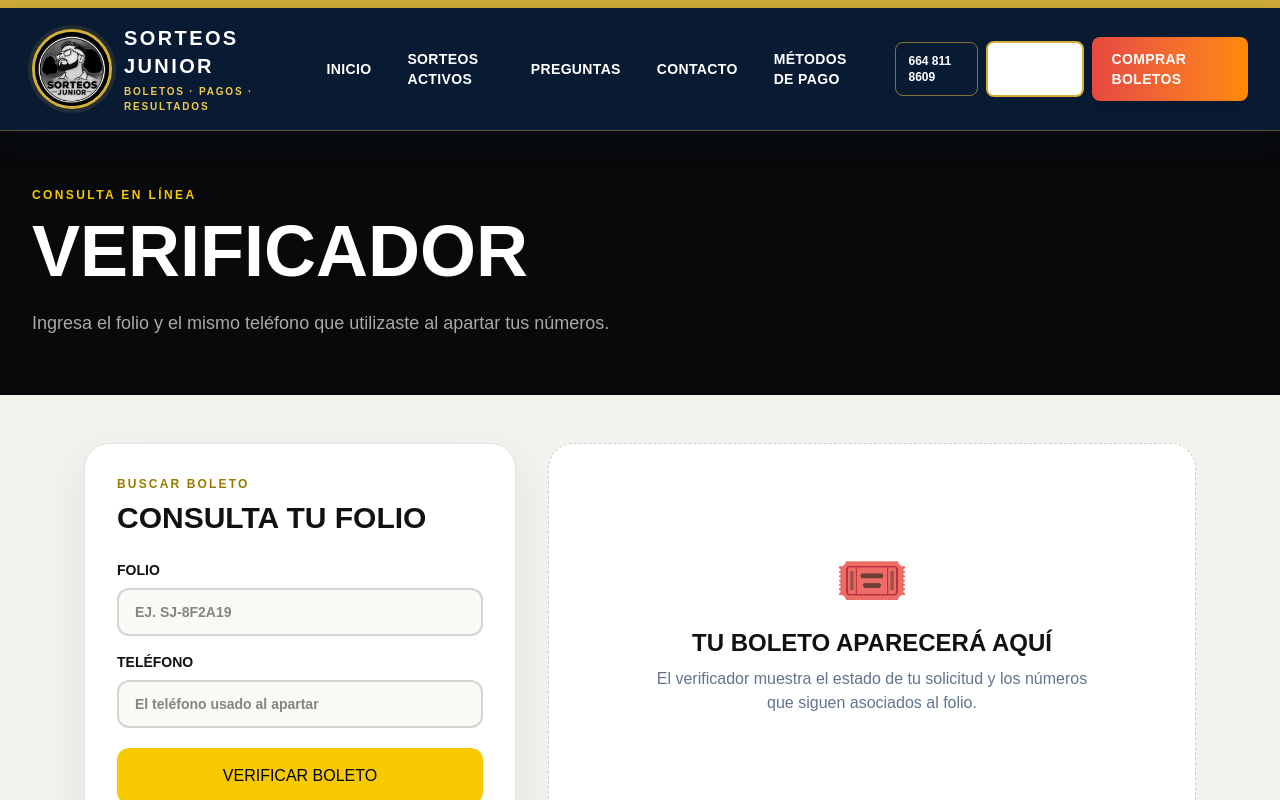
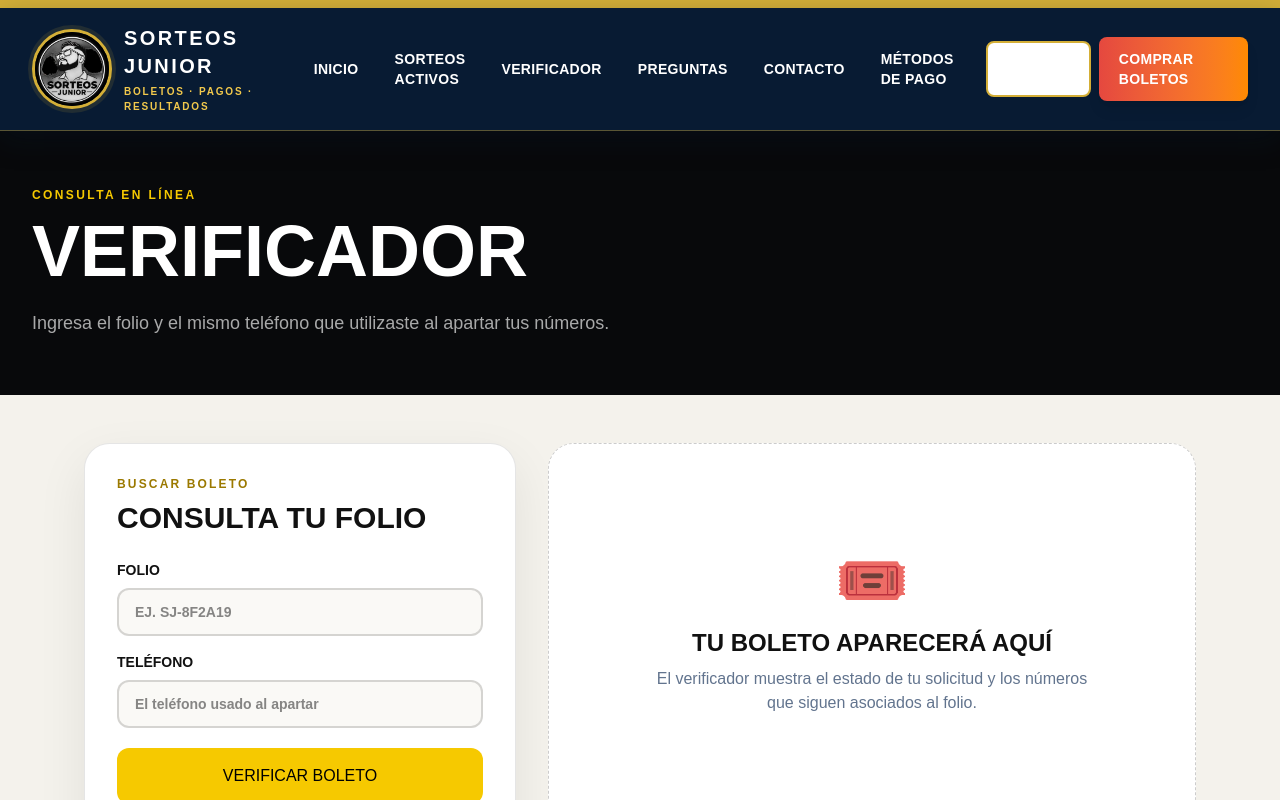
Before and after one commit to victornada2001-hash/Auto-Stereo-Codes---Car-Radio-Code-Service, a Next.js app in the folder raffles-app/: page /verificador in a window 1280 px wide. Shown: the top 800 px of the page. Built offline with nearby package versions, Linux system fonts and the light colour scheme.

Commit message:
Simplify header and remove top phone number

```diff
--- a/raffles-app/app/components/junior-classic-header.tsx
+++ b/raffles-app/app/components/junior-classic-header.tsx
@@ -1,5 +1,4 @@
-export function JuniorClassicHeader({ whatsapp = "6648118609" }: { whatsapp?: string }) {
-  const phone = (whatsapp || "6648118609").replace(/\D/g, "");
+export function JuniorClassicHeader({ whatsapp: _whatsapp = "6648118609" }: { whatsapp?: string }) {
   return (
     <>
       <div className="h-2 bg-[#d4af37]" />
@@ -20,16 +19,14 @@ export function JuniorClassicHeader({ whatsapp = "6648118609" }: { whatsapp?: st
           <nav className="hidden items-center gap-1 lg:flex">
             <Nav href="/">Inicio</Nav>
             <Nav href="/sorteos">Sorteos activos</Nav>
+            <Nav href="/verificador">Verificador</Nav>
             <Nav href="/preguntas-frecuentes">Preguntas</Nav>
             <Nav href="/contacto">Contacto</Nav>
             <Nav href="/metodos-de-pago">Métodos de pago</Nav>
           </nav>
 
           <div className="hidden items-center gap-2 md:flex">
-            {phone && (
-              <a className="hidden rounded-lg border border-[#d4af37]/60 px-3 py-2.5 text-xs font-black text-[#f2c94c] transition hover:bg-white/5 xl:inline-flex" href={`https://wa.me/${phone}`} target="_blank" rel="noreferrer">664 811 8609</a>
-            )}
-            <a href="/subir-pago" className="rounded-lg border-2 border-[#d4af37] bg-white px-4 py-2.5 text-xs font-black uppercase tracking-wide text-[#081b33] transition hover:-translate-y-0.5">Subir pago</a>
+            <a href="/subir-pago" className="rounded-lg border-2 border-[#d4af37] bg-white px-4 py-2.5 text-xs font-black uppercase tracking-wide text-[#081b33] transition hover:-translate-y-0.5">Sube tu pago</a>
             <a href="/comprar" className="rounded-lg bg-gradient-to-r from-[#e5483f] to-[#ff8a00] px-5 py-3 text-sm font-black uppercase tracking-wide text-white shadow-lg transition hover:-translate-y-0.5 hover:shadow-xl">Comprar boletos</a>
           </div>
         </div>
@@ -37,9 +34,9 @@ export function JuniorClassicHeader({ whatsapp = "6648118609" }: { whatsapp?: st
         <nav className="flex gap-2 overflow-x-auto border-t border-white/10 px-3 py-3 text-xs font-black uppercase lg:hidden">
           <a className="shrink-0 rounded-lg bg-white/10 px-3 py-2" href="/">Inicio</a>
           <a className="shrink-0 rounded-lg bg-white/10 px-3 py-2" href="/sorteos">Sorteos activos</a>
+          <a className="shrink-0 rounded-lg bg-white/10 px-3 py-2" href="/verificador">Verificador</a>
           <a className="shrink-0 rounded-lg bg-white/10 px-3 py-2" href="/preguntas-frecuentes">Preguntas</a>
-          <a className="shrink-0 rounded-lg bg-white/10 px-3 py-2" href="/contacto">Contacto</a>
-          <a className="shrink-0 rounded-lg border border-[#d4af37] bg-white px-3 py-2 text-[#081b33]" href="/subir-pago">Subir pago</a>
+          <a className="shrink-0 rounded-lg border border-[#d4af37] bg-white px-3 py-2 text-[#081b33]" href="/subir-pago">Sube tu pago</a>
           <a className="shrink-0 rounded-lg bg-gradient-to-r from-[#e5483f] to-[#ff8a00] px-3 py-2" href="/comprar">Comprar boletos</a>
         </nav>
       </header>
```
